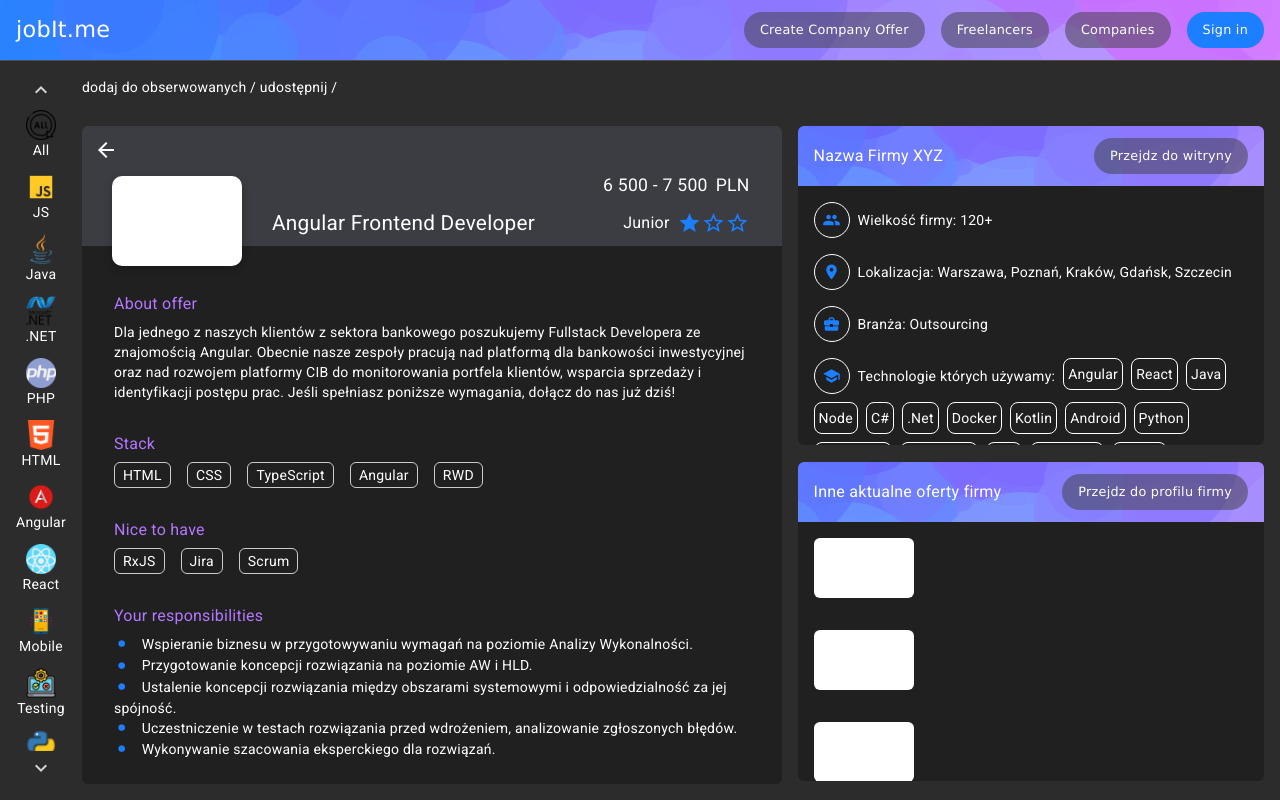
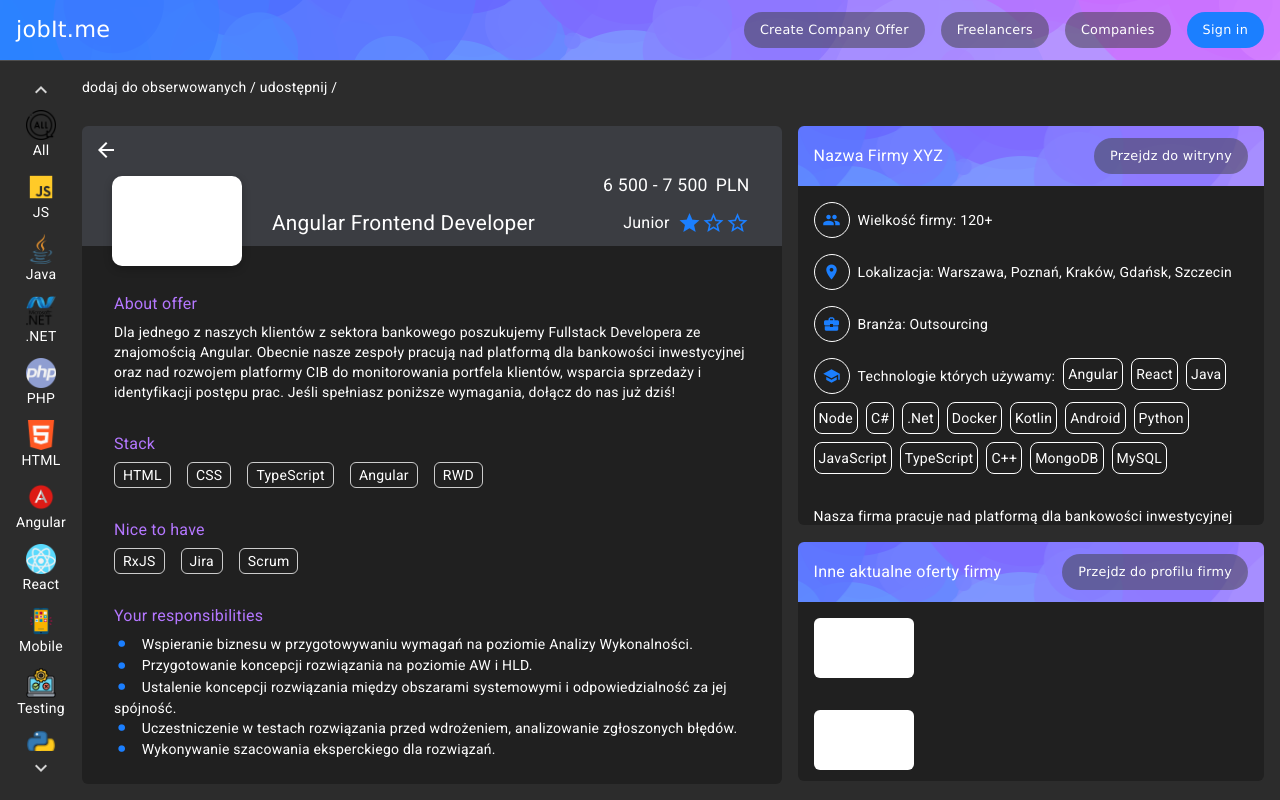
Before and after one commit to L3monPL/jobIT_front_end, an Angular app: page /company/login in a window 1280 px wide. Both pictures are taken after a click on the element 672 px from the left and 185 px from the top of the page. Built offline with nearby package versions, Linux system fonts and the light colour scheme.

Commit message:
./ change %

```diff
--- a/src/app/components/info-about-company-panel-in-offer/info-about-company-panel-in-offer.component.scss
+++ b/src/app/components/info-about-company-panel-in-offer/info-about-company-panel-in-offer.component.scss
@@ -1,6 +1,6 @@
 @import './style/colors.scss';
 .page{
-    height: calc(50vh - 80px);
+    height: calc(50vh);
 }
 header{
     background-color: $color_3;
--- a/src/app/components/list-of-company-offerts-panel-in-offer/list-of-company-offerts-panel-in-offer.component.scss
+++ b/src/app/components/list-of-company-offerts-panel-in-offer/list-of-company-offerts-panel-in-offer.component.scss
@@ -1,6 +1,6 @@
 @import './style/colors.scss';
 .page{
-    height: calc(50vh - 80px);
+    height: calc(50vh - 160px);
     // overflow-y: auto;
 }
 header{
```
